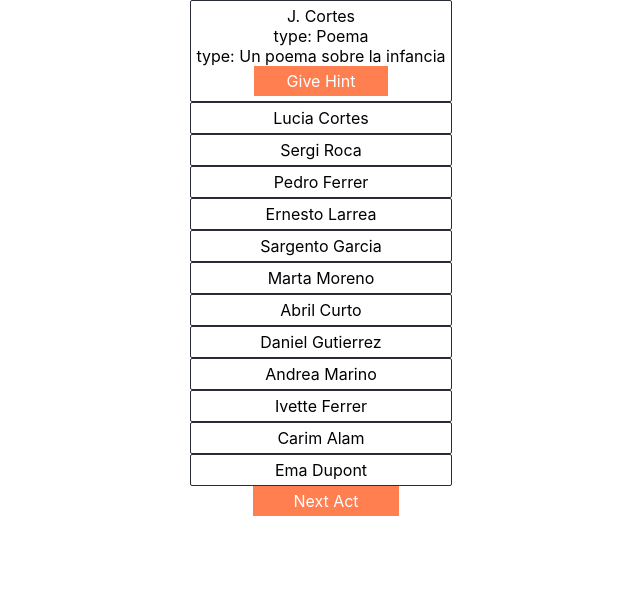
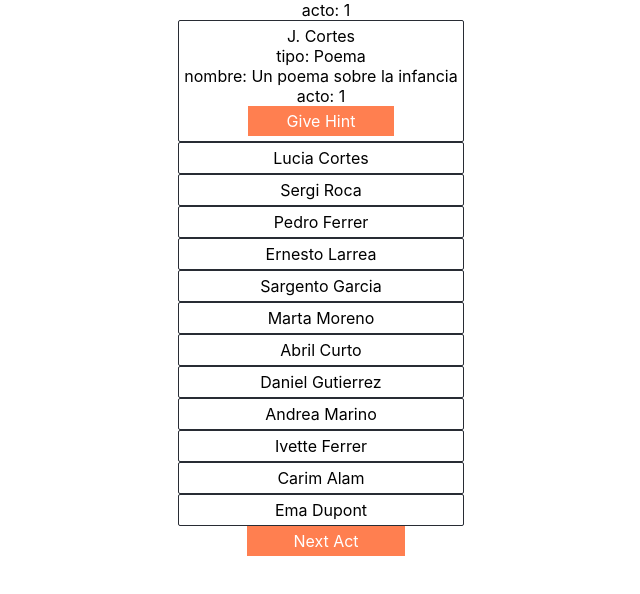
Before and after one commit to Diana0604/tfm-adri, a React (Create React App) app: page / in a window 1280 px wide. Shown: the top 594 px of the page, without its empty margins (314-954 px from the left). Built offline with nearby package versions, Linux system fonts and the light colour scheme.

Commit message:
display act info

```diff
--- a/src/components/HintComponent.tsx
+++ b/src/components/HintComponent.tsx
@@ -2,11 +2,12 @@ import { useContext } from "react";
 import { HintContext } from "../contexts/HintContextProvider";
 
 const HintComponent = () => {
-  const { currentHint, nextHint } = useContext(HintContext);
+  const { currentHint, nextHint, actIndex } = useContext(HintContext);
   return (
     <div>
-      {currentHint ? <div>type: {currentHint.type}</div> : undefined}
-      {currentHint ? <div>type: {currentHint.name}</div> : undefined}
+      {currentHint ? <div>tipo: {currentHint.type}</div> : undefined}
+      {currentHint ? <div>nombre: {currentHint.name}</div> : undefined}
+      {currentHint ? <div>acto: {actIndex}</div> : undefined}
       <div className="container">
         {currentHint ? (
           <div className="button" onClick={nextHint}>
--- a/src/components/ManagerComponent.tsx
+++ b/src/components/ManagerComponent.tsx
@@ -5,10 +5,11 @@ import { useContext } from "react";
 import { ArgumentContext } from "../contexts/ArgumentContextProvider";
 
 const ManagerComponent = () => {
-  const { nextAct } = useContext(ArgumentContext);
+  const { act, nextAct } = useContext(ArgumentContext);
 
   return (
     <div>
+      <div>acto: {act}</div>
       {characters.map((character) => {
         return (
           <CharacterContext.Provider value={character}>
--- a/src/contexts/HintContextProvider.tsx
+++ b/src/contexts/HintContextProvider.tsx
@@ -5,10 +5,12 @@ import { ArgumentContext } from "./ArgumentContextProvider";
 interface HintContextProps {
   currentHint?: Hint;
   nextHint: () => void;
+  actIndex: number
 }
 
 const initProps: HintContextProps = {
   nextHint: () => {},
+  actIndex: 1
 };
 
 export const HintContext = createContext<HintContextProps>(initProps);
@@ -43,7 +45,7 @@ const HintContextProvider = ({ children }: { children: React.ReactNode }) => {
   };
 
   return (
-    <HintContext.Provider value={{ currentHint, nextHint }}>
+    <HintContext.Provider value={{ currentHint, nextHint, actIndex }}>
       {children}
     </HintContext.Provider>
   );
```
